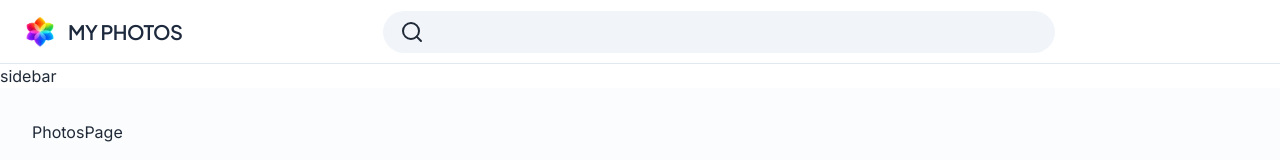
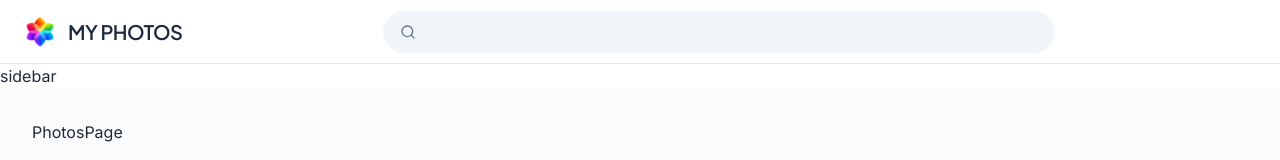
Before and after one commit to muktinathrajbanshi/my_photos, a React (Vite) app in the folder frontend/: page / in a window 1280 px wide. Shown: the top 160 px of the page. Built offline with nearby package versions, Linux system fonts and the light colour scheme; a web font is replaced by a local one.

Commit message:
rane rane

```diff
--- a/frontend/src/components/layout/Navbar.jsx
+++ b/frontend/src/components/layout/Navbar.jsx
@@ -19,7 +19,8 @@ const Navbar = () => {
       {/* Center Search Bar  */}
       <div className="flex-1 max-w-2xl relative">
         <div className="navbar-search-wrapper">
-          <SearchIcon />
+          <SearchIcon className="size-4 text-slate-500 shrink-0 mr-2 sm:mr-3" />
+          <input type="text" />
         </div>
       </div>
 
```
